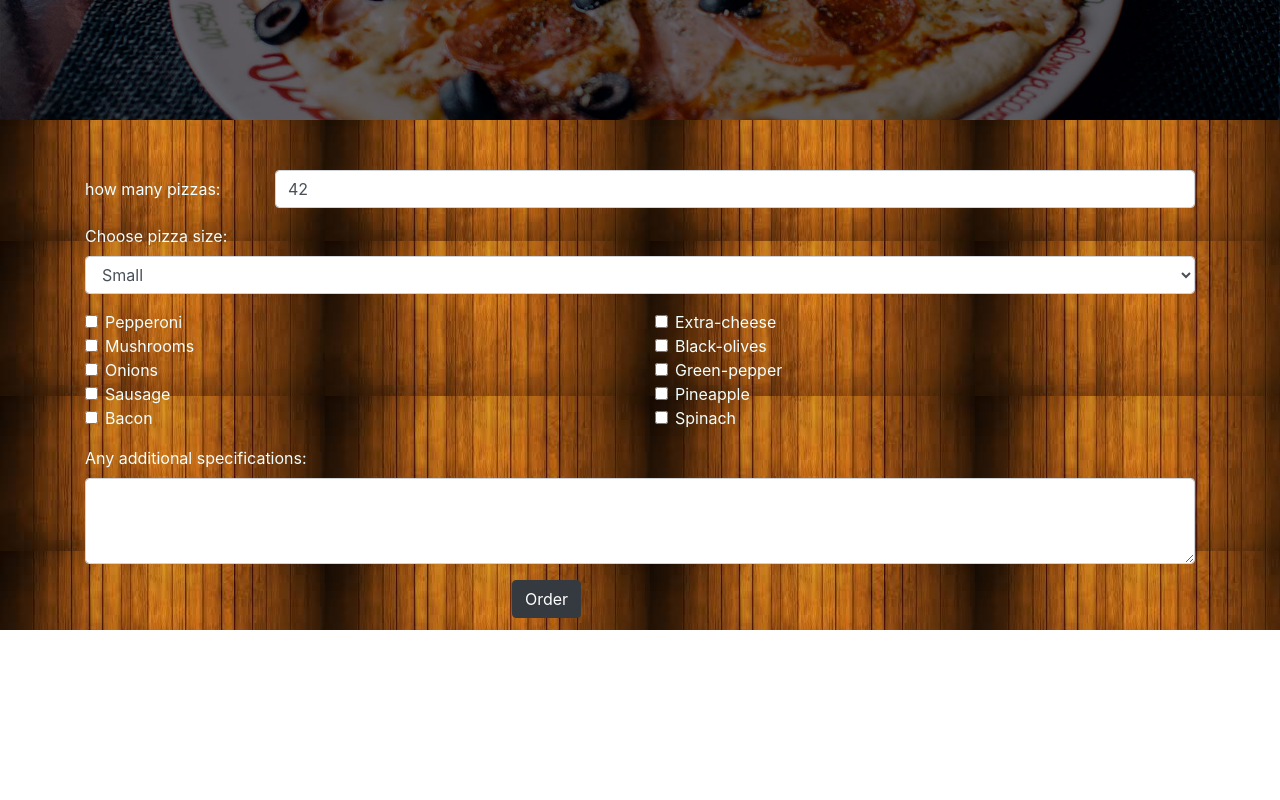
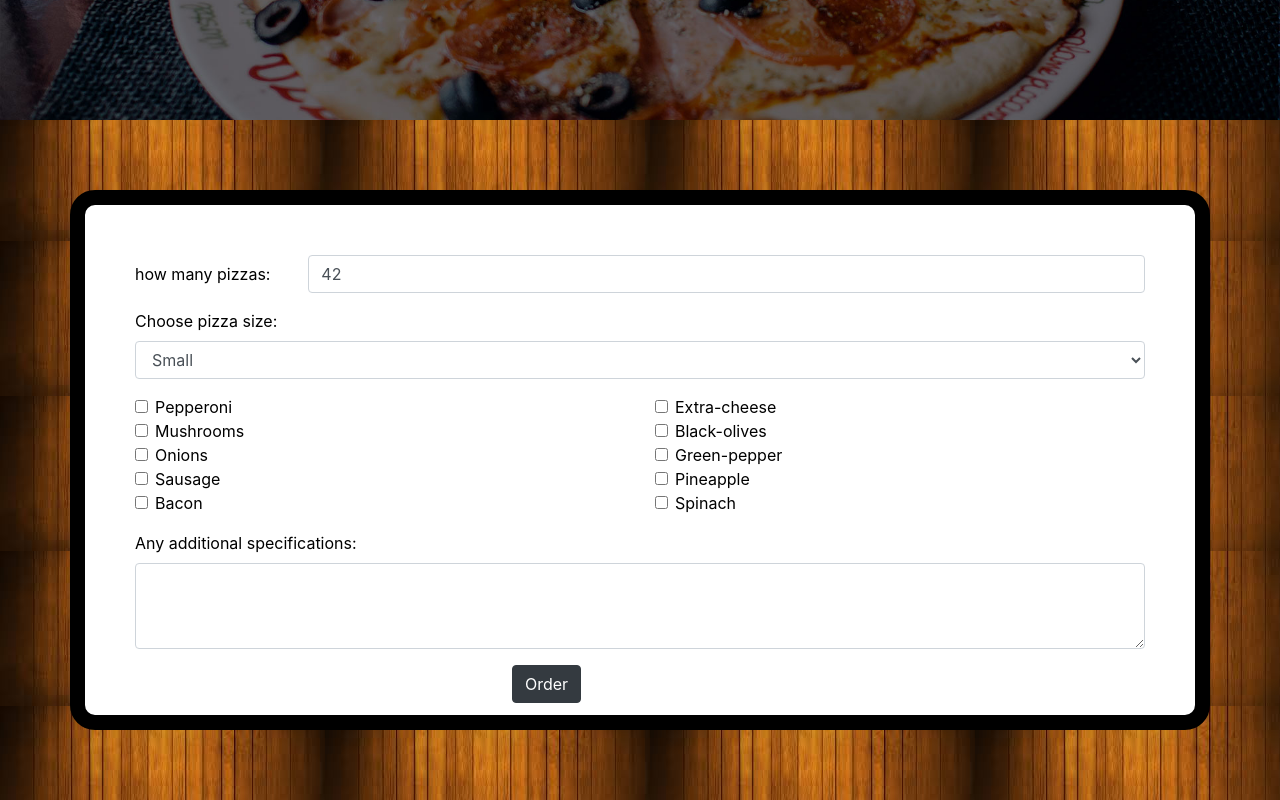
Before and after one commit to emile067/pizza, a plain HTML site: page index.html in a window 1280 px wide. Shown: the part 534-1334 px from the top of the page. Before the commit the page ends 1164 px from the top, so only its background shows below. Drawn offline with nearby package versions, Linux system fonts and the light colour scheme.

Commit message:
ad background and font color to form

```diff
--- a/css/styles.css
+++ b/css/styles.css
@@ -13,3 +13,13 @@ body{
   background-size: cover;
   position: relative;
 }
+.bg-form{
+  color: black;
+  background: white;
+}
+.box{
+  border: 15px solid;
+  border-radius: 25px;
+  padding: 50px;
+  margin: 20px;
+}
```
